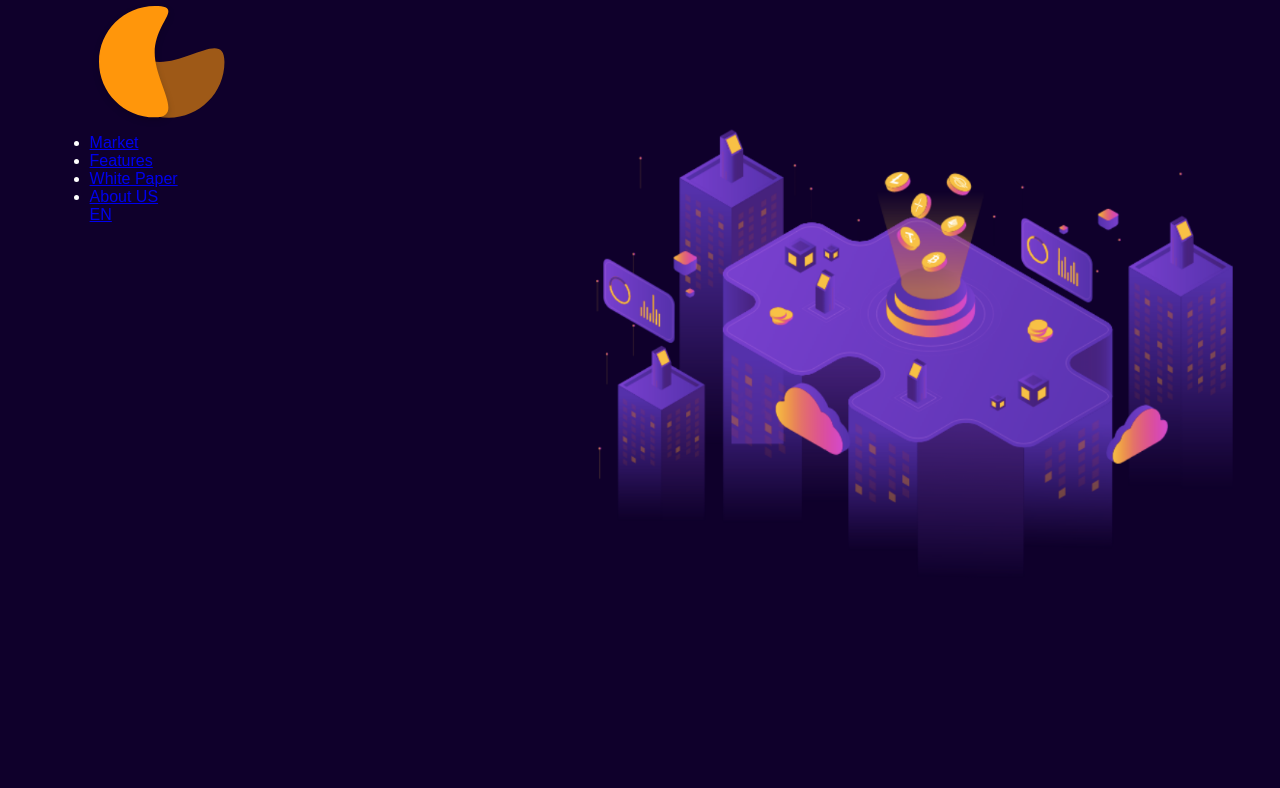
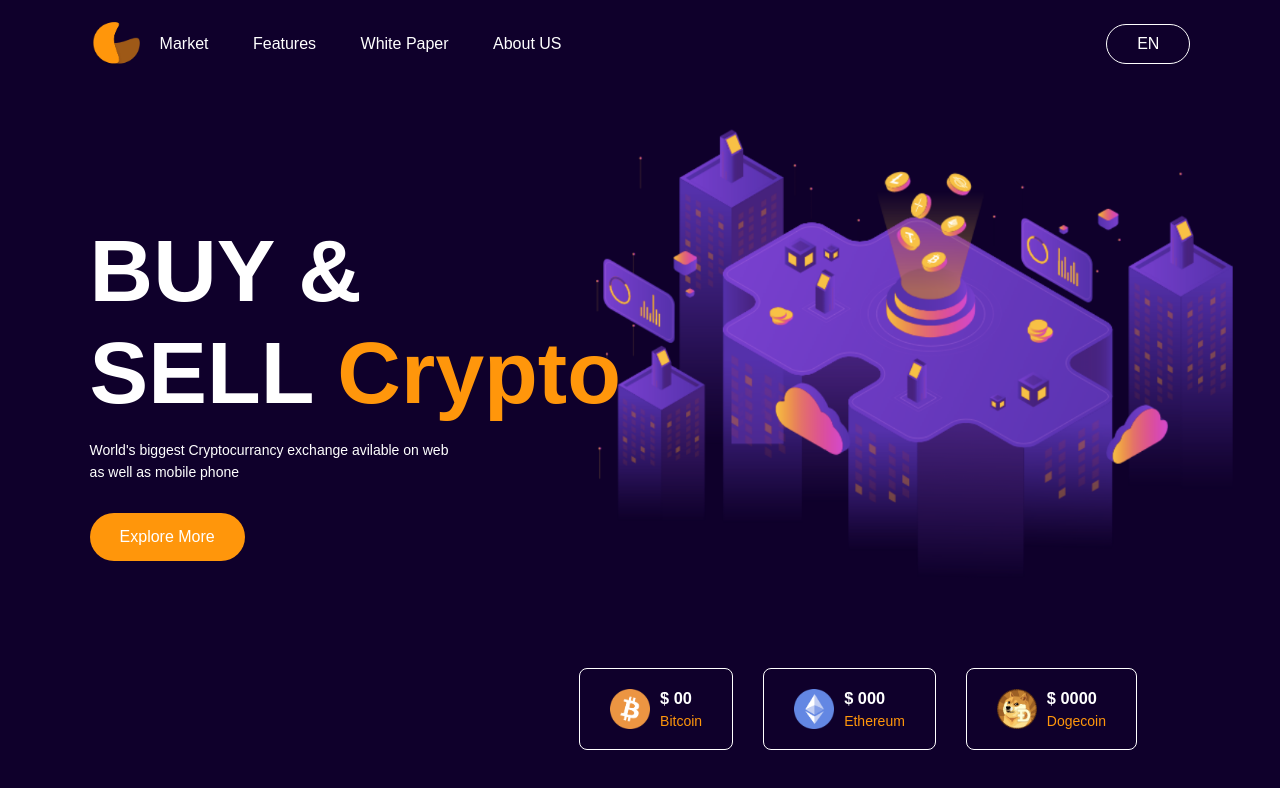
Before and after one commit to ajaydewangan1100/Javascript_practice, a plain HTML site: page 27_cryptocurrency_website/index.html in a window 1280 px wide. Drawn offline with nearby package versions, Linux system fonts and the light colour scheme; no server answers.

Commit message:
simple changes

```diff
--- a/27_cryptocurrency_website/index.html
+++ b/27_cryptocurrency_website/index.html
@@ -5,6 +5,7 @@
     <meta name="viewport" content="width=device-width, initial-scale=1.0">
     <link rel="stylesheet" href="style.css">
     <title>Document</title>
+    <script src="https://code.jquery.com/jquery-3.7.0.min.js" integrity="sha256-2Pmvv0kuTBOenSvLm6bvfBSSHrUJ+3A7x6P5Ebd07/g=" crossorigin="anonymous"></script>
 </head>
 <body>
 
@@ -19,7 +20,39 @@
             </ul>
             <a href="#" class="btn">EN</a>
         </nav>
+
+        <div class="content">
+            <h1>BUY & <br>SELL <span>Crypto</span></h1>
+            <p>World's biggest Cryptocurrancy exchange avilable on web <br>as well as mobile phone</p>
+            <a href="#" class="btn">Explore More</a>
+        </div>
+
+        <div class="coin-list">
+            <div class="coin">
+                <img src="./images/bitcoin.png">
+                <div>
+                    <h3>$ <span id="bitcoin">00</span></h3>
+                    <p>Bitcoin</p>
+                </div>
+            </div>
+            <div class="coin">
+                <img src="./images/ethereum.png">
+                <div>
+                    <h3>$ <span id="ethereum">000</span></h3>
+                    <p>Ethereum</p>
+                </div>
+            </div>
+            <div class="coin">
+                <img src="./images/dogecoin.png">
+                <div>
+                    <h3>$ <span id="dogecoin">0000</span></h3>
+                    <p>Dogecoin</p>
+                </div>
+            </div>
+        </div>
     </div>
+
+<script src="./script.js"></script>
 
 </body>
 </html>
--- /dev/null
+++ b/27_cryptocurrency_website/script.js
@@ -0,0 +1,30 @@
+let btc = document.getElementById("bitcoin");
+let eth = document.getElementById("ethereum");
+let doge = document.getElementById("dogecoin");
+
+// let settings = {
+//     "async" : true,
+//     "scrossDomain": true,
+//     "url" : "https://api.coingecko.com/api/v3/simple/price?ids=bitcoin%2Cethereum%2Cdogecoin&vs_currencies=usd",
+//     "method" : "get",
+//     "headers": {}
+// }
+// $.ajax(settings).done(function(response){
+//     console.log(response);
+//     btc.innerHTML = response.bitcoin.usd;
+//     eth.innerHTML = response.ethereum.usd;
+//     doge.innerHTML = response.dogecoin.usd;
+// })
+
+const fetchCoin = async () => {
+    const response = fetch("https://api.coingecko.com/api/v3/simple/price?ids=bitcoin%2Cethereum%2Cdogecoin&vs_currencies=usd");
+
+    response.then(data =>  data.json())
+    .then(obj => {
+        console.log(obj);
+        btc.innerHTML = obj.bitcoin.usd;
+        eth.innerHTML = obj.ethereum.usd;
+        doge.innerHTML = obj.dogecoin.usd;
+    });
+}
+fetchCoin();
--- a/27_cryptocurrency_website/style.css
+++ b/27_cryptocurrency_website/style.css
@@ -13,3 +13,85 @@
     padding: 0 7%;
     color: #fff;
 }
+nav {
+    width: 100%;
+    padding: 20px 0 ;
+    display: flex;
+    align-items: center;
+}
+.logo {
+    width: 50px;
+    cursor: pointer;
+}
+nav ul {
+    flex: 1;
+}
+nav ul li {
+    display: inline-block;
+    margin: 10px 20px;
+}
+
+nav ul li a {
+    color: #fff;
+    text-decoration: none;
+}
+nav .btn {
+    color: #fff;
+    text-decoration: none;
+    border: 1px solid #fff;
+    padding: 10px 30px;
+    border-radius: 20px;
+}
+nav .btn:hover {
+    background: #fff;
+    color: #333;
+    font-weight: 600;
+}
+.content {
+    margin-top: 12%;
+}
+.content h1 {
+    font-size: 88px;
+    margin-bottom: 15px;
+}
+.content h1 span {
+    color: #ff960b;
+}
+.content p {
+    font-size: 14px;
+    line-height: 22px;
+}
+.content .btn {
+    display: inline-block;
+    margin-top: 30px;
+    background: #ff960b;
+    color: #fff;
+    text-decoration: none;
+    padding: 15px 30px;
+    border-radius: 30px;
+}
+.coin-list {
+    position: absolute;
+    right: 10%;
+    bottom: 50px;
+    display: flex;
+    align-items: center;
+}
+.coin {
+    display: flex;
+    align-items: center;
+    font-size: 14px;
+    margin: 0px 15px;
+    color: #ff960b;
+    border: 1px solid #fff;
+    padding: 20px 30px;
+    border-radius: 8px;
+}
+.coin img {
+    width: 40px;
+    margin-right: 10px;
+}
+.coin h3 {
+    color:#fff;
+    margin-bottom: 5px;
+}
--- /dev/null
+++ b/28_digital_clock/style.css
@@ -0,0 +1,6 @@
+*{
+    margin: 0;
+    padding: 0;
+    box-sizing: border-box;
+    font-family: 'Poppins', sans-serif;
+}
```
Also changed, not shown: 28_digital_clock/index.html (added, +12 -0 lines).
